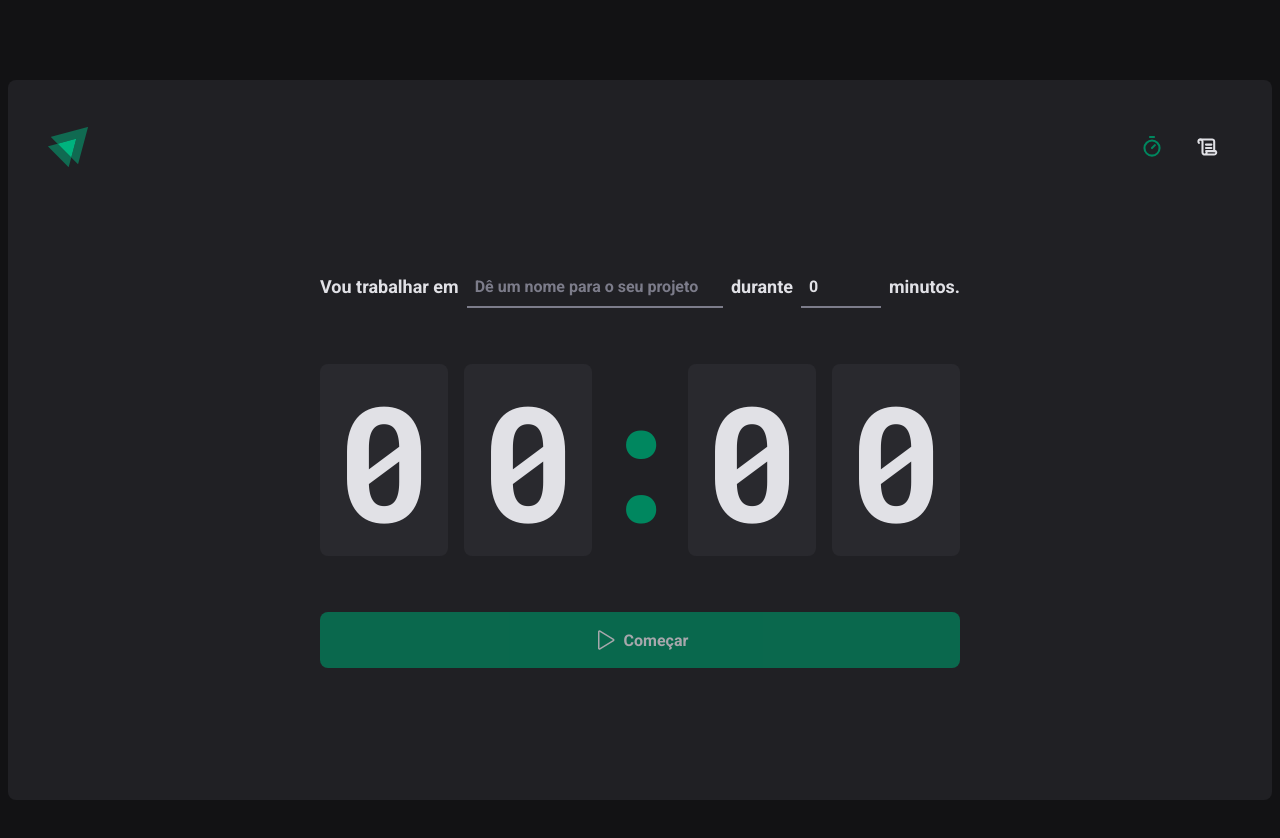
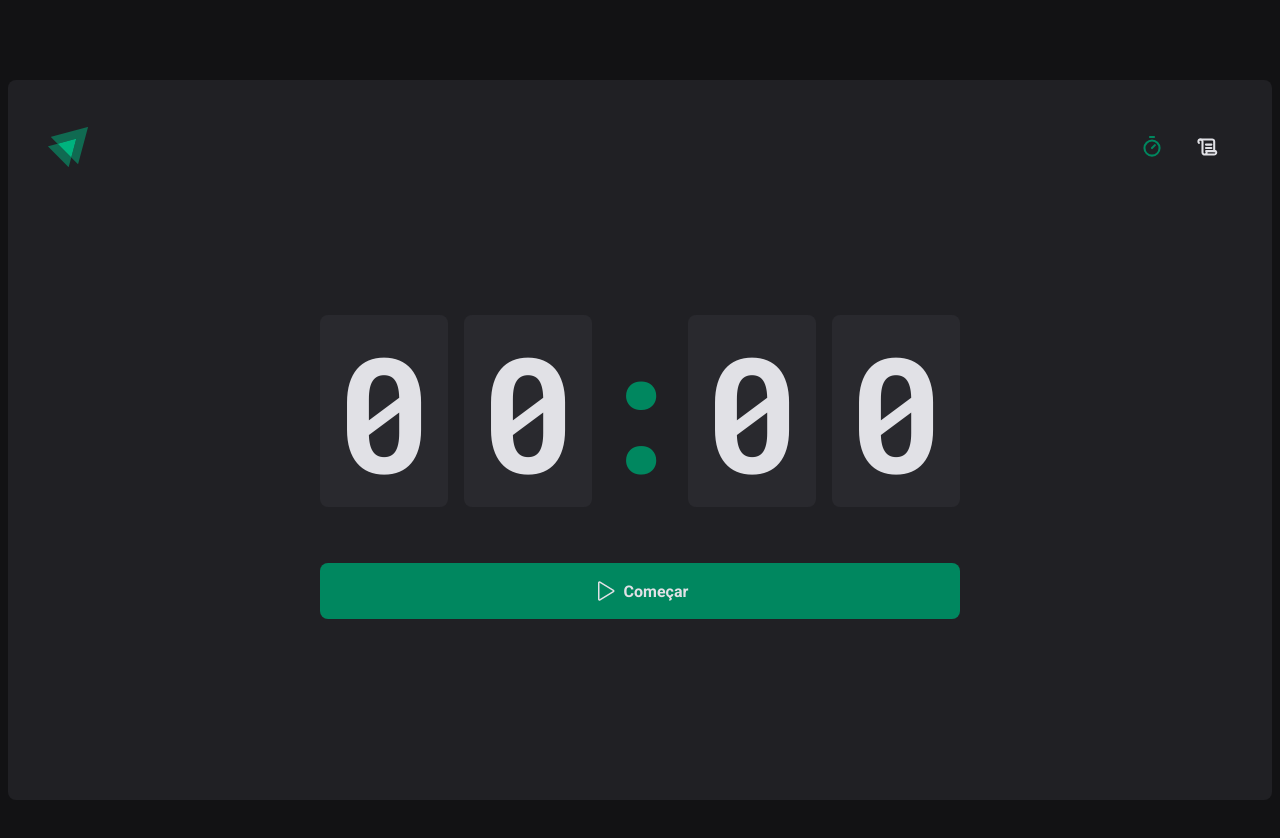
Before and after one commit to gitirana/ignite-timer, a React (Vite) app: page / in a window 1280 px wide. Shown: the top 838 px of the page. Built offline with nearby package versions, Linux system fonts and the light colour scheme.

Commit message:
feat: create cycles context and countdown component

```diff
--- /dev/null
+++ b/src/pages/Home/components/Countdown/index.tsx
@@ -0,0 +1,63 @@
+import { useContext, useEffect, useState } from 'react'
+import { CountdownContainer, Separator } from './styles'
+import { differenceInSeconds } from 'date-fns'
+import { CyclesContext } from '../..'
+
+export function Countdown() {
+  const { activeCycle, activeCycleId, markCurrentCycleAsFinished } =
+    useContext(CyclesContext)
+  const [amountSecondsPassed, setAmountSecondsPassed] = useState(0)
+
+  const totalSeconds = activeCycle ? activeCycle.minutesAmount * 60 : 0
+
+  const currentSeconds = activeCycle ? totalSeconds - amountSecondsPassed : 0
+
+  const minutesAmount = Math.floor(currentSeconds / 60)
+  const secondsAmount = currentSeconds % 60
+
+  const minutes = String(minutesAmount).padStart(2, '0')
+  const seconds = String(secondsAmount).padStart(2, '0')
+
+  useEffect(() => {
+    if (activeCycle) {
+      document.title = `${minutes}:${seconds}`
+    }
+  }, [minutes, seconds, activeCycle])
+
+  useEffect(() => {
+    let interval: number
+
+    if (activeCycle) {
+      interval = setInterval(() => {
+        const secondsDifference = differenceInSeconds(
+          new Date(),
+          activeCycle.startDate,
+        )
+
+        if (secondsDifference >= totalSeconds) {
+          markCurrentCycleAsFinished()
+
+          setAmountSecondsPassed(totalSeconds)
+
+          clearInterval(interval)
+        } else {
+          setAmountSecondsPassed(secondsDifference)
+        }
+      }, 1000)
+    }
+
+    return () => {
+      clearInterval(interval)
+    }
+  }, [activeCycle, totalSeconds, activeCycleId, markCurrentCycleAsFinished])
+
+  return (
+    <CountdownContainer>
+      <span>{minutes[0]}</span>
+      <span>{minutes[1]}</span>
+      <Separator>:</Separator>
+      <span>{seconds[0]}</span>
+      <span>{seconds[1]}</span>
+    </CountdownContainer>
+  )
+}
--- /dev/null
+++ b/src/pages/Home/components/Countdown/styles.ts
@@ -0,0 +1,28 @@
+import styled from 'styled-components'
+
+export const CountdownContainer = styled.div`
+  font-family: 'Roboto Mono', monospace;
+  font-size: 10rem;
+  color: ${(props) => props.theme['gray-100']};
+  line-height: 8rem;
+
+  display: flex;
+  gap: 1rem;
+
+  span {
+    background-color: ${(props) => props.theme['gray-700']};
+    padding: 2rem 1rem;
+    border-radius: 8px;
+  }
+`
+
+export const Separator = styled.div`
+  padding: 2rem 0;
+  color: ${(props) => props.theme['green-500']};
+
+  width: 4rem;
+  overflow: hidden;
+
+  display: flex;
+  justify-content: center;
+`
--- /dev/null
+++ b/src/pages/Home/components/NewCycleForm/index.tsx
@@ -0,0 +1,58 @@
+import { useForm } from 'react-hook-form'
+import { FormContainer, TaskInput, MinutesAmountInput } from './styles'
+import { zodResolver } from '@hookform/resolvers/zod'
+import * as zod from 'zod'
+
+const newCycleFormValidationSchema = zod.object({
+  task: zod.string().min(1, 'Informe a tarefa'),
+  minutesAmount: zod
+    .number()
+    .min(1, 'O ciclo precisa ser de no mínimo 5 minutos.')
+    .max(60, 'O ciclo precisa ser de no máximo 60 minutos.'),
+})
+
+type NewCycleFormData = zod.infer<typeof newCycleFormValidationSchema>
+
+export function NewCycleForm() {
+  const { handleSubmit, watch, reset } = useForm<NewCycleFormData>({
+    resolver: zodResolver(newCycleFormValidationSchema),
+    defaultValues: {
+      task: '',
+      minutesAmount: 0,
+    },
+  })
+
+  return (
+    <FormContainer>
+      <label htmlFor="task">Vou trabalhar em</label>
+      <TaskInput
+        id="task"
+        list="task-suggestions"
+        disabled={!!activeCycle}
+        placeholder="Dê um nome para o seu projeto"
+        {...register('task')}
+      />
+
+      <datalist id="task-suggestions">
+        <option value="Projeto 1" />
+        <option value="Projeto 2" />
+        <option value="Projeto 3" />
+        <option value="Banana" />
+      </datalist>
+
+      <label htmlFor="minutesAmount">durante</label>
+      <MinutesAmountInput
+        type="number"
+        id="minutesAmount"
+        placeholder="00"
+        step={5}
+        min={1}
+        max={60}
+        disabled={!!activeCycle}
+        {...register('minutesAmount', { valueAsNumber: true })}
+      />
+
+      <span>minutos.</span>
+    </FormContainer>
+  )
+}
--- /dev/null
+++ b/src/pages/Home/components/NewCycleForm/styles.ts
@@ -0,0 +1,46 @@
+import styled from 'styled-components'
+
+export const FormContainer = styled.div`
+  width: 100%;
+  display: flex;
+  align-items: center;
+  justify-content: center;
+  gap: 0.5rem;
+
+  color: ${(props) => props.theme['gray-100']};
+  font-size: 1.125rem;
+  font-weight: bold;
+  flex-wrap: wrap;
+  line-height: 1.6;
+`
+
+const BaseInput = styled.input`
+  background: transparent;
+  height: 2.5rem;
+  border: 0;
+  border-bottom: 2px solid ${(props) => props.theme['gray-500']};
+  font-weight: bold;
+  padding: 0 0.5rem;
+  color: ${(props) => props.theme['gray-100']};
+
+  &:focus {
+    box-shadow: none;
+    border-color: ${(props) => props.theme['green-500']};
+  }
+
+  &::placeholder {
+    color: ${(props) => props.theme['gray-500']};
+  }
+`
+
+export const TaskInput = styled(BaseInput)`
+  flex: 1;
+
+  &::-webkit-calendar-picker-indicator {
+    display: none !important;
+  }
+`
+
+export const MinutesAmountInput = styled(BaseInput)`
+  width: 4rem;
+`
--- a/src/pages/Home/index.tsx
+++ b/src/pages/Home/index.tsx
@@ -1,30 +1,13 @@
 import { HandPalm, Play } from 'phosphor-react'
-import { useForm } from 'react-hook-form'
-import { zodResolver } from '@hookform/resolvers/zod'
-import * as zod from 'zod'
-import { useEffect, useState } from 'react'
-import { differenceInSeconds } from 'date-fns'
+import { createContext, useState } from 'react'
 
 import {
-  CountdownContainer,
-  FormContainer,
   HomeContainer,
-  MinutesAmountInput,
-  Separator,
   StartCountdownButton,
   StopCountDownButton,
-  TaskInput,
 } from './styles'
-
-const newCycleFormValidationSchema = zod.object({
-  task: zod.string().min(1, 'Informe a tarefa'),
-  minutesAmount: zod
-    .number()
-    .min(1, 'O ciclo precisa ser de no mínimo 5 minutos.')
-    .max(60, 'O ciclo precisa ser de no máximo 60 minutos.'),
-})
-
-type NewCycleFormData = zod.infer<typeof newCycleFormValidationSchema>
+import { NewCycleForm } from './components/NewCycleForm'
+import { Countdown } from './components/Countdown'
 
 interface Cycle {
   id: string
@@ -35,33 +18,21 @@
   finishedDate?: Date
 }
 
+interface CyclesContextType {
+  activeCycle: Cycle | undefined
+  activeCycleId: string | null
+  markCurrentCycleAsFinished: () => void
+}
+
+export const CyclesContext = createContext({} as CyclesContextType)
+
 export function Home() {
   const [cycles, setCycles] = useState<Cycle[]>([])
   const [activeCycleId, setActiveCycleId] = useState<string | null>(null)
-  const [amountSecondsPassed, setAmountSecondsPassed] = useState(0)
-
-  const { register, handleSubmit, watch, reset } = useForm<NewCycleFormData>({
-    resolver: zodResolver(newCycleFormValidationSchema),
-    defaultValues: {
-      task: '',
-      minutesAmount: 0,
-    },
-  })
 
   const activeCycle = cycles.find((cycle) => cycle.id === activeCycleId)
-  const totalSeconds = activeCycle ? activeCycle.minutesAmount * 60 : 0
 
-  useEffect(() => {
-    let interval: number
-
-    if (activeCycle) {
-      interval = setInterval(() => {
-        const secondsDifference = differenceInSeconds(
-          new Date(),
-          activeCycle.startDate,
-        )
-
-        if (secondsDifference >= totalSeconds) {
+  function markCurrentCycleAsFinished() {
     setCycles((state) =>
       state.map((cycle) => {
         if (cycle.id === activeCycleId) {
@@ -71,37 +42,24 @@
         }
       }),
     )
-
-          setAmountSecondsPassed(totalSeconds)
-
-          clearInterval(interval)
-        } else {
-          setAmountSecondsPassed(secondsDifference)
-        }
-      }, 1000)
   }
 
-    return () => {
-      clearInterval(interval)
-    }
-  }, [activeCycle, totalSeconds, activeCycleId])
+  // function handleCreateNewCycle(data: NewCycleFormData) {
+  //   const id = String(new Date().getTime())
 
-  function handleCreateNewCycle(data: NewCycleFormData) {
-    const id = String(new Date().getTime())
+  //   const newCycle: Cycle = {
+  //     id,
+  //     task: data.task,
+  //     minutesAmount: data.minutesAmount,
+  //     startDate: new Date(),
+  //   }
 
-    const newCycle: Cycle = {
-      id,
-      task: data.task,
-      minutesAmount: data.minutesAmount,
-      startDate: new Date(),
-    }
+  //   setCycles((state) => [...state, newCycle])
+  //   setActiveCycleId(id)
+  //   setAmountSecondsPassed(0)
 
-    setCycles((state) => [...state, newCycle])
-    setActiveCycleId(id)
-    setAmountSecondsPassed(0)
-
-    reset()
-  }
+  //   reset()
+  // }
 
   function handleInterruptCycle() {
     setCycles((state) =>
@@ -117,65 +75,18 @@
     setActiveCycleId(null)
   }
 
-  const currentSeconds = activeCycle ? totalSeconds - amountSecondsPassed : 0
-
-  const minutesAmount = Math.floor(currentSeconds / 60)
-  const secondsAmount = currentSeconds % 60
-
-  const minutes = String(minutesAmount).padStart(2, '0')
-  const seconds = String(secondsAmount).padStart(2, '0')
-
-  useEffect(() => {
-    if (activeCycle) {
-      document.title = `${minutes}:${seconds}`
-    }
-  }, [minutes, seconds, activeCycle])
-
-  const task = watch('task')
-  const isSubmitDisable = !task
+  // const task = watch('task')
+  // const isSubmitDisable = !task
 
   return (
     <HomeContainer>
-      <form onSubmit={handleSubmit(handleCreateNewCycle)}>
-        <FormContainer>
-          <label htmlFor="task">Vou trabalhar em</label>
-          <TaskInput
-            id="task"
-            list="task-suggestions"
-            disabled={!!activeCycle}
-            placeholder="Dê um nome para o seu projeto"
-            {...register('task')}
-          />
-
-          <datalist id="task-suggestions">
-            <option value="Projeto 1" />
-            <option value="Projeto 2" />
-            <option value="Projeto 3" />
-            <option value="Banana" />
-          </datalist>
-
-          <label htmlFor="minutesAmount">durante</label>
-          <MinutesAmountInput
-            type="number"
-            id="minutesAmount"
-            placeholder="00"
-            step={5}
-            min={1}
-            max={60}
-            disabled={!!activeCycle}
-            {...register('minutesAmount', { valueAsNumber: true })}
-          />
-
-          <span>minutos.</span>
-        </FormContainer>
-
-        <CountdownContainer>
-          <span>{minutes[0]}</span>
-          <span>{minutes[1]}</span>
-          <Separator>:</Separator>
-          <span>{seconds[0]}</span>
-          <span>{seconds[1]}</span>
-        </CountdownContainer>
+      <form /** onSubmit={handleSubmit(handleCreateNewCycle)} */>
+        <CyclesContext.Provider
+          value={{ activeCycle, activeCycleId, markCurrentCycleAsFinished }}
+        >
+          {/* <NewCycleForm /> */}
+          <Countdown />
+        </CyclesContext.Provider>
 
         {activeCycle ? (
           <StopCountDownButton onClick={handleInterruptCycle} type="button">
@@ -183,7 +94,7 @@
             Interromper
           </StopCountDownButton>
         ) : (
-          <StartCountdownButton disabled={isSubmitDisable} type="submit">
+          <StartCountdownButton /* disabled={isSubmitDisable} */ type="submit">
             <Play size={24} />
             Começar
           </StartCountdownButton>
--- a/src/pages/Home/styles.ts
+++ b/src/pages/Home/styles.ts
@@ -13,78 +13,6 @@
     align-items: center;
     gap: 3.5rem;
   }
-`
-
-export const FormContainer = styled.div`
-  width: 100%;
-  display: flex;
-  align-items: center;
-  justify-content: center;
-  gap: 0.5rem;
-
-  color: ${(props) => props.theme['gray-100']};
-  font-size: 1.125rem;
-  font-weight: bold;
-  flex-wrap: wrap;
-  line-height: 1.6;
-`
-
-const BaseInput = styled.input`
-  background: transparent;
-  height: 2.5rem;
-  border: 0;
-  border-bottom: 2px solid ${(props) => props.theme['gray-500']};
-  font-weight: bold;
-  padding: 0 0.5rem;
-  color: ${(props) => props.theme['gray-100']};
-
-  &:focus {
-    box-shadow: none;
-    border-color: ${(props) => props.theme['green-500']};
-  }
-
-  &::placeholder {
-    color: ${(props) => props.theme['gray-500']};
-  }
-`
-
-export const TaskInput = styled(BaseInput)`
-  flex: 1;
-
-  &::-webkit-calendar-picker-indicator {
-    display: none !important;
-  }
-`
-
-export const MinutesAmountInput = styled(BaseInput)`
-  width: 4rem;
-`
-
-export const CountdownContainer = styled.div`
-  font-family: 'Roboto Mono', monospace;
-  font-size: 10rem;
-  color: ${(props) => props.theme['gray-100']};
-  line-height: 8rem;
-
-  display: flex;
-  gap: 1rem;
-
-  span {
-    background-color: ${(props) => props.theme['gray-700']};
-    padding: 2rem 1rem;
-    border-radius: 8px;
-  }
-`
-
-export const Separator = styled.div`
-  padding: 2rem 0;
-  color: ${(props) => props.theme['green-500']};
-
-  width: 4rem;
-  overflow: hidden;
-
-  display: flex;
-  justify-content: center;
 `
 
 export const BaseCountdownButton = styled.button`
```
Lines whose indentation alone changed are shown as unchanged.
